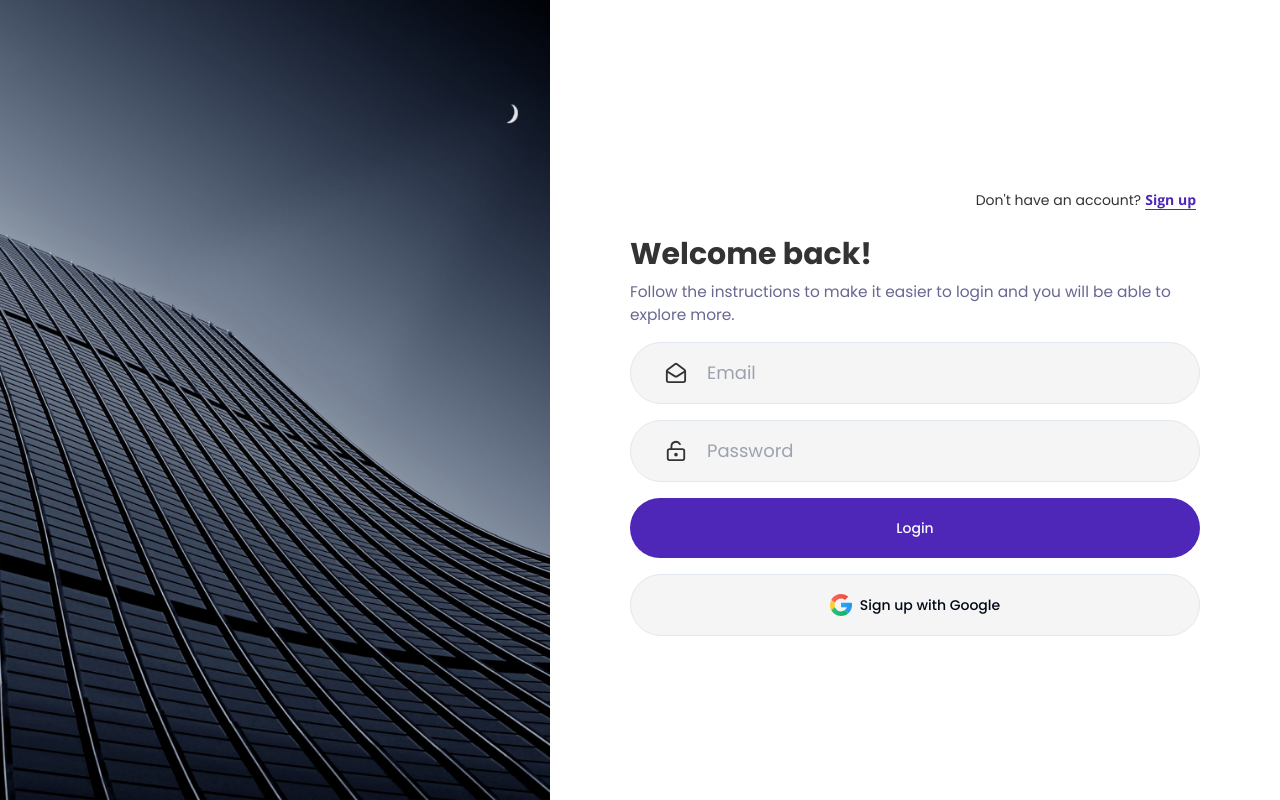
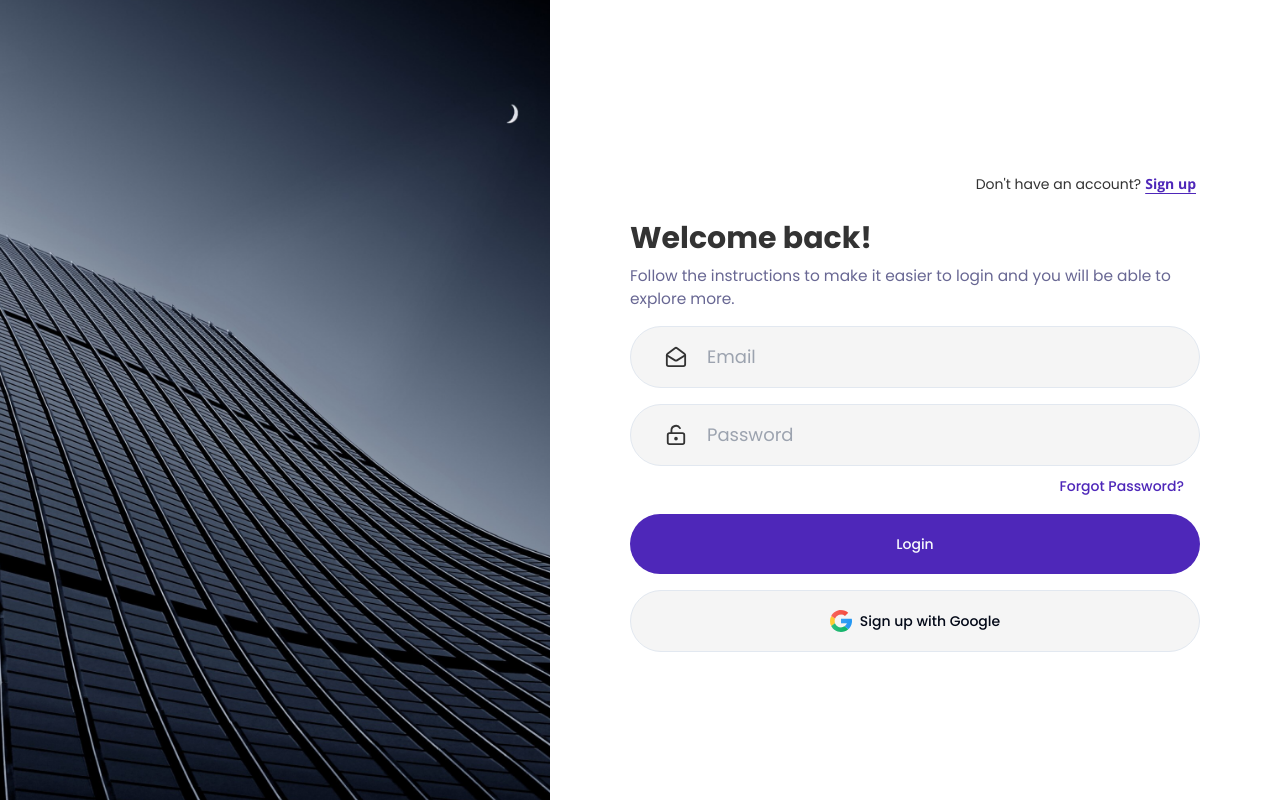
Before and after one commit to Build-WorkTeams/Web-App, a React (Vite) app: page /login in a window 1280 px wide. Built offline with nearby package versions, Linux system fonts and the light colour scheme.

Commit message:
implemented password reset button on login page

```diff
--- a/src/Pages/Auth/LoginPage.tsx
+++ b/src/Pages/Auth/LoginPage.tsx
@@ -144,6 +144,14 @@ const RegisterPage = () => {
                     </FormItem>
                   )}
                 />
+                <Link className="flex justify-end" to="/reset">
+                  <Button
+                    variant="link"
+                    className="text-sm text-custom-purple_300 h-6"
+                  >
+                    Forgot Password?
+                  </Button>
+                </Link>
               </div>
               <Button
                 type="submit"
--- /dev/null
+++ b/src/Pages/PasswordReset.tsx
@@ -0,0 +1,9 @@
+
+
+const PasswordReset = () => {
+  return (
+    <div>PasswordReset</div>
+  )
+}
+
+export default PasswordReset
--- a/src/Routes/routes.tsx
+++ b/src/Routes/routes.tsx
@@ -1,13 +1,14 @@
 import App from "@/App";
 import LoginPage from "@/Pages/Auth/LoginPage";
 import RegisterPage from "@/Pages/Auth/RegisterPage";
+import PasswordReset from "@/Pages/PasswordReset";
 import PrivateRoutes from "@/components/PrivateRoutes";
 import { createBrowserRouter } from "react-router-dom";
 
 const router = createBrowserRouter([
-  { path: "/", element: <App /> },
   { path: "/register", element: <RegisterPage /> },
   { path: "/login", element: <LoginPage /> },
+  { path: "/reset", element: <PasswordReset /> },
   {
     element: <PrivateRoutes />,
     path: "/",
```
